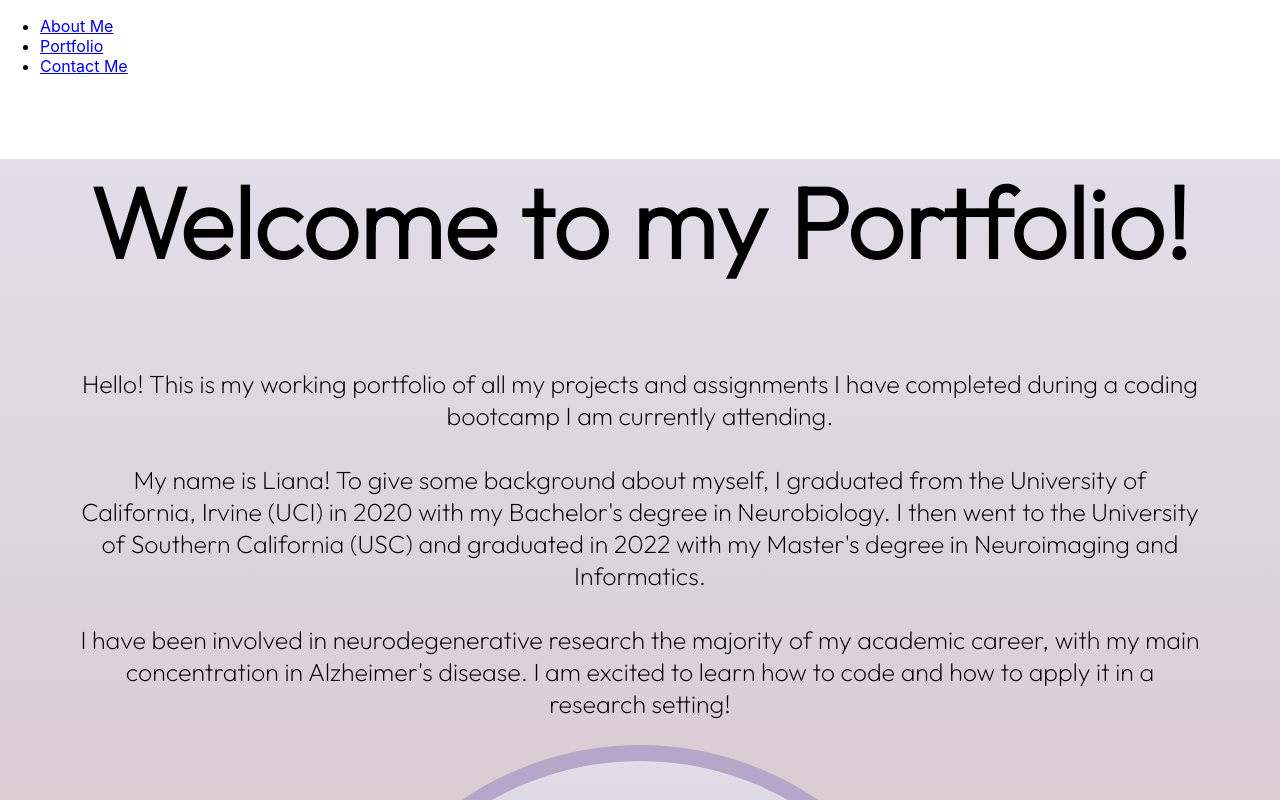
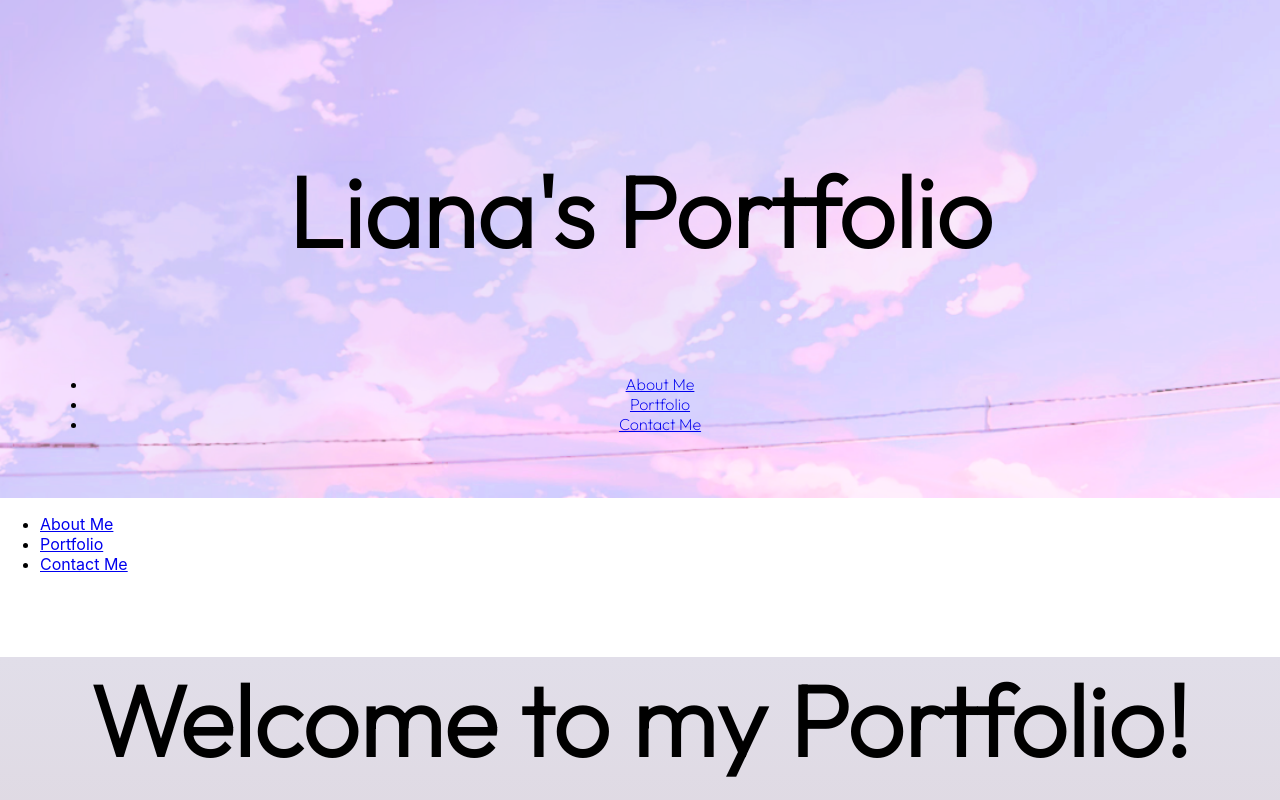
Before and after one commit to lpakingan/Portfolio, a React (Create React App) app: page / in a window 1280 px wide. Shown: the top 800 px of the page. Built offline with nearby package versions, Linux system fonts and the light colour scheme.

Commit message:
add header styling/code and header banner

```diff
--- a/src/App.js
+++ b/src/App.js
@@ -1,11 +1,15 @@
 import "./App.css";
 import "./index.css";
 import Main from "./components/main";
+import Header from "./components/header";
+import Footer from "./components/footer";
 
 function App() {
   return (
     <div className="react-portfolio">
+      <Header />
       <Main />
+      {/* <Footer /> */}
     </div>
   );
 }
--- a/src/components/header.js
+++ b/src/components/header.js
@@ -0,0 +1,38 @@
+import React from "react";
+import Navigation from "./navigation";
+import banner from "../assets/header/header_banner.png";
+
+const styles = {
+  background: {
+    backgroundImage: `url(${banner})`,
+    padding: "3rem",
+    margin: "auto",
+    backgroundSize: "cover",
+  },
+  font: {
+    fontFamily: "Outfit",
+    textAlign: "center",
+  },
+  headingStyle: {
+    fontSize: "100px",
+  },
+  paragraphStyle: {
+    fontSize: "25px",
+    paddingBottom: "5rem",
+    padding: "0 5rem",
+  },
+};
+
+export default function Header({ currentPage, handlePageChange }) {
+  return (
+    <header class="header" style={styles.background}>
+      <div id="header" style={styles.font}>
+        <h3 style={styles.headingStyle}>Liana's Portfolio</h3>
+        <Navigation
+          currentPage={currentPage}
+          handlePageChange={handlePageChange}
+        />
+      </div>
+    </header>
+  );
+}
--- a/src/components/navigation.js
+++ b/src/components/navigation.js
@@ -1,6 +1,6 @@
 import React from "react";
 
-function Navigation({ currentPage, handlePageChange }) {
+export default function Navigation({ currentPage, handlePageChange }) {
   return (
     <ul className="nav nav-tabs">
       <li className="nav-item">
@@ -35,5 +35,3 @@ function Navigation({ currentPage, handlePageChange }) {
     </ul>
   );
 }
-
-export default Navigation;
```
Also changed, not shown: src/assets/header/header_banner.png (added).
